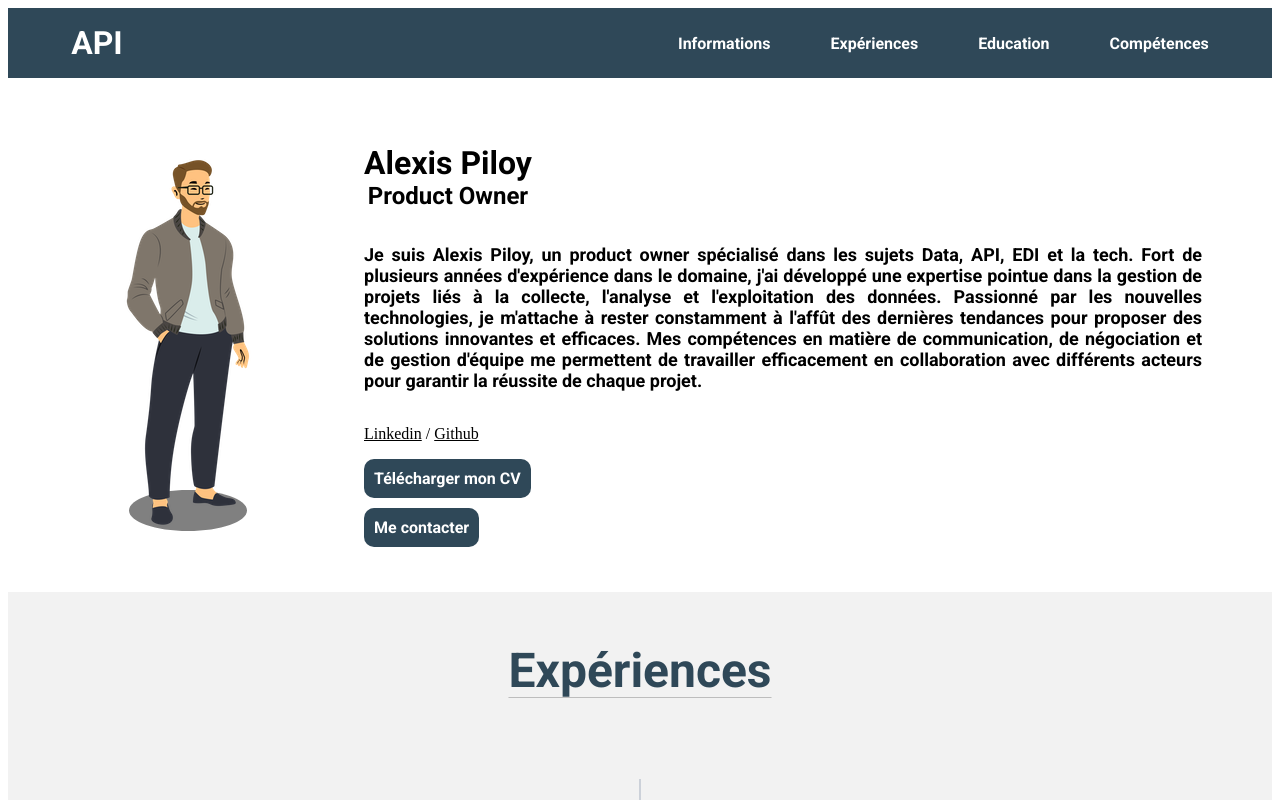
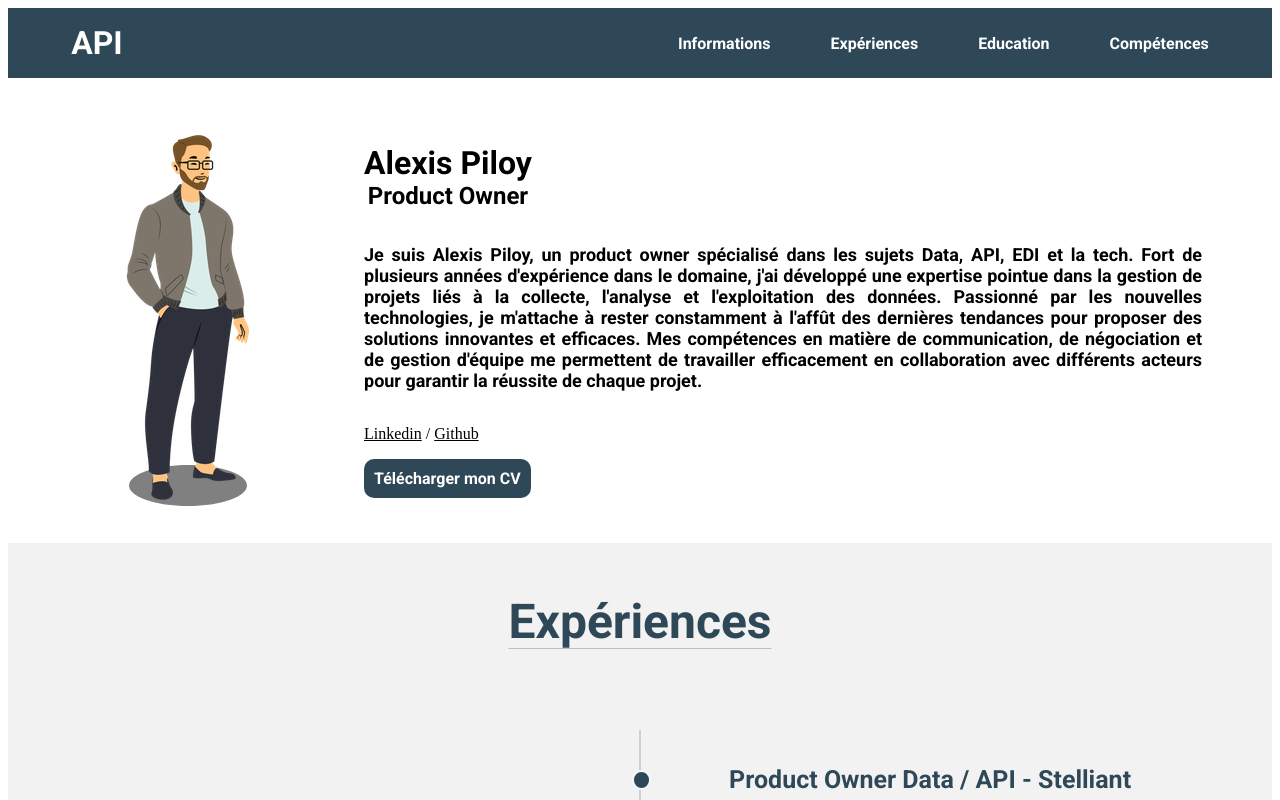
Before and after one commit to alliocha1805/Test_cv_svelte, a SvelteKit app: page / in a window 1280 px wide. Shown: the top 800 px of the page. Built offline with nearby package versions, Linux system fonts and the light colour scheme.

Commit message:
2 files modified

```diff
--- a/src/routes/+page.svelte
+++ b/src/routes/+page.svelte
@@ -48,7 +48,7 @@
                 <p style="font-family: 'Roboto', sans-serif; font-size: 18px; text-align: justify;">Je suis Alexis Piloy, un product owner spécialisé dans les sujets Data, API, EDI et la tech. Fort de plusieurs années d'expérience dans le domaine, j'ai développé une expertise pointue dans la gestion de projets liés à la collecte, l'analyse et l'exploitation des données. Passionné par les nouvelles technologies, je m'attache à rester constamment à l'affût des dernières tendances pour proposer des solutions innovantes et efficaces. Mes compétences en matière de communication, de négociation et de gestion d'équipe me permettent de travailler efficacement en collaboration avec différents acteurs pour garantir la réussite de chaque projet.</p>
                 <p><a href="https://www.linkedin.com/in/alexis-piloy/" target="_blank" style ="color: black; text-decoration: underline;" rel="external nofollow">Linkedin</a> / <a href="https://github.com/alliocha1805" target="_blank" style ="color: black; text-decoration: underline;" rel="external nofollow">Github</a></p>
                 <a href={CvPDF} target="_blank" rel="external nofollow" class="bouton" id="download_cv_button" style="margin-bottom: 10px;">Télécharger mon CV</a>
-                <a href="#Contact" class="bouton" style="margin-bottom: 10px;">Me contacter</a>
+                <!--<a href="#Contact" class="bouton" style="margin-bottom: 10px;">Me contacter</a>-->
             </div>
         </div>
         <!--Bloc Expériences-->
--- a/src/routes/styles.css
+++ b/src/routes/styles.css
@@ -209,9 +209,11 @@ html {
 	flex-direction: column;
 	justify-content: center;
 }
+/*
 #Contact {
 	flex-direction: column;
 }
+*/
 a {
 	color: white;
 	text-decoration: none;
```
